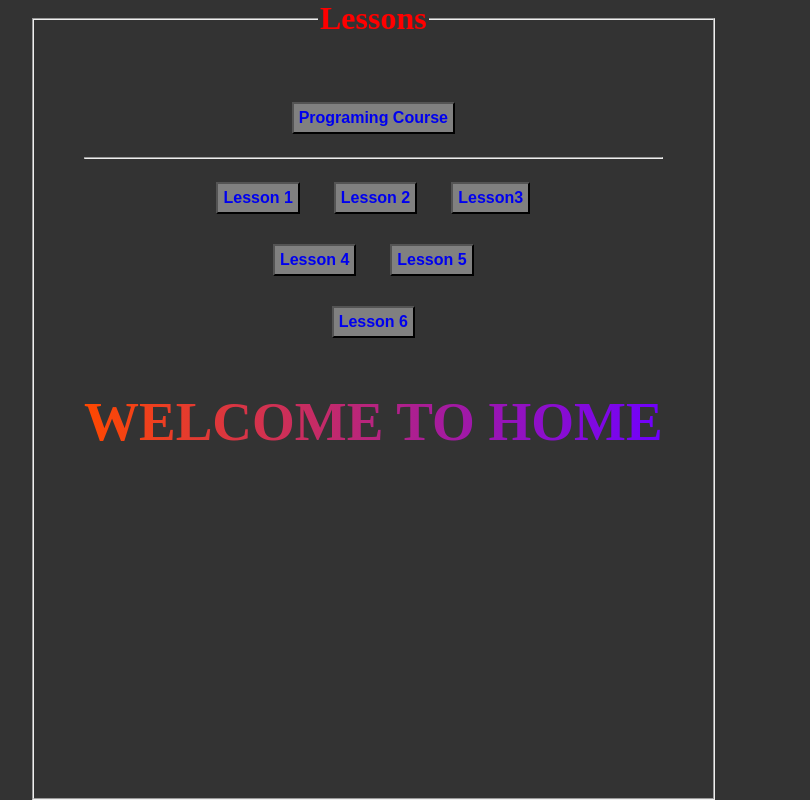
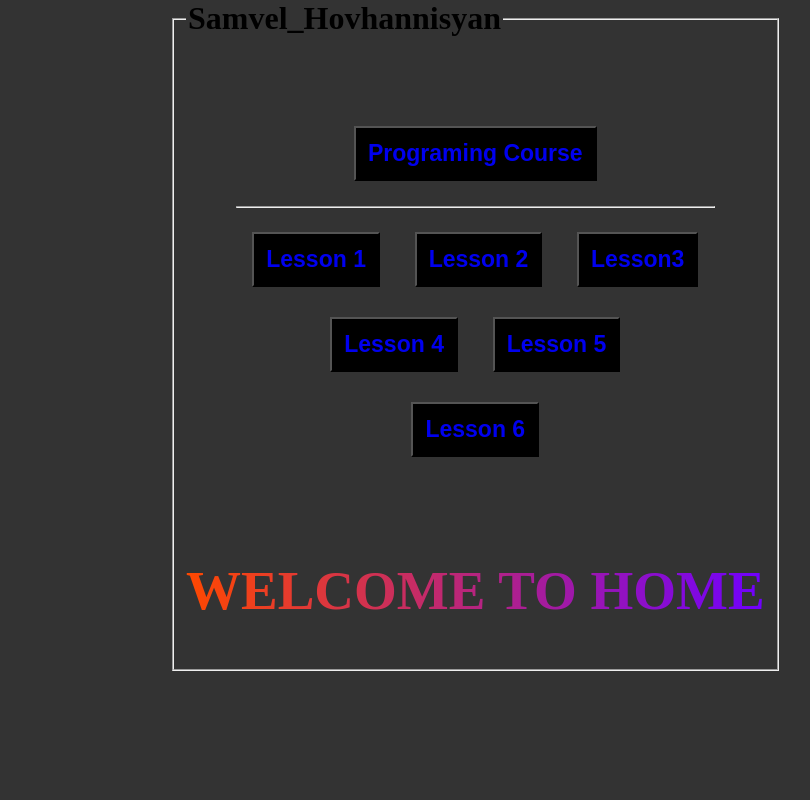
Before and after one commit to hovhannisyansamvel/hovhannisyansamvel.github.io, a plain HTML site: page index.html in a window 1280 px wide. Shown: the whole page, without its empty margins (470-1280 px from the left). Drawn offline with Linux system fonts and the light colour scheme.

Commit message:
index.html

```diff
--- a/index.html
+++ b/index.html
@@ -8,28 +8,34 @@
 				font-weight: bold;
 			}
         body{
-            height: 100vh;
+         max-height: 100vh;
             display: flex;
             margin: 0;
             padding: 0;
             background-color: #333333;
         }
         body,style{
-            margin-left: 500px;
+           margin-left: 50%;
         }
+   button,a {
+        font-size: 23px;
+    }
+
        button{
-				padding: 5px;
-				margin: 5px;
+				padding: 12px;
+				margin: 15px;
                 font-size: 0px;
-                margin: 15px;
                 background-color: grey;
                 color: yellowgreen;
+                background: black;
         }
+
         strong{
-            color: red;
+            color: rgb(0, 0, 0);
             font-size: 32px;
+            text-align: left;
         }
-       fieldset{
+       h3{
         padding: 50px;
         text-align: center;
        }
@@ -41,6 +47,9 @@
     font-size: 55px;
 
  }
+ h1{
+    text-align: center;
+ }
 
 
 </style>
@@ -50,15 +59,17 @@
 
     <fieldset>
         <legend>
-            <strong>Lessons</strong>
+            <strong>Samvel_Hovhannisyan</strong>
         </legend>
+        <h3>
         <button>
           <h2>  <a href="https://progcourse.github.io">Programing Course</a>
         </h2></button>
         <br>
         <hr>
         <button>
-            <a href="lesson1/lesson1.html">Lesson 1</a>
+            <a href="lesson1/lesson1.html "background: linear-gradient(to right, #ff4800 0%,  #6f00ff 100%);
+            >Lesson 1</a>
         </button>
         <button>
             <a href="lesson2/lesson2.html">Lesson 2</a>
@@ -77,7 +88,9 @@
         <button>
             <a href="lesson6/lesson6.html">Lesson 6</a>
         </button>
+
         <h1 class="text">WELCOME TO HOME</h1>
+    </h3>
     </fieldset>
 
 </body>
```
